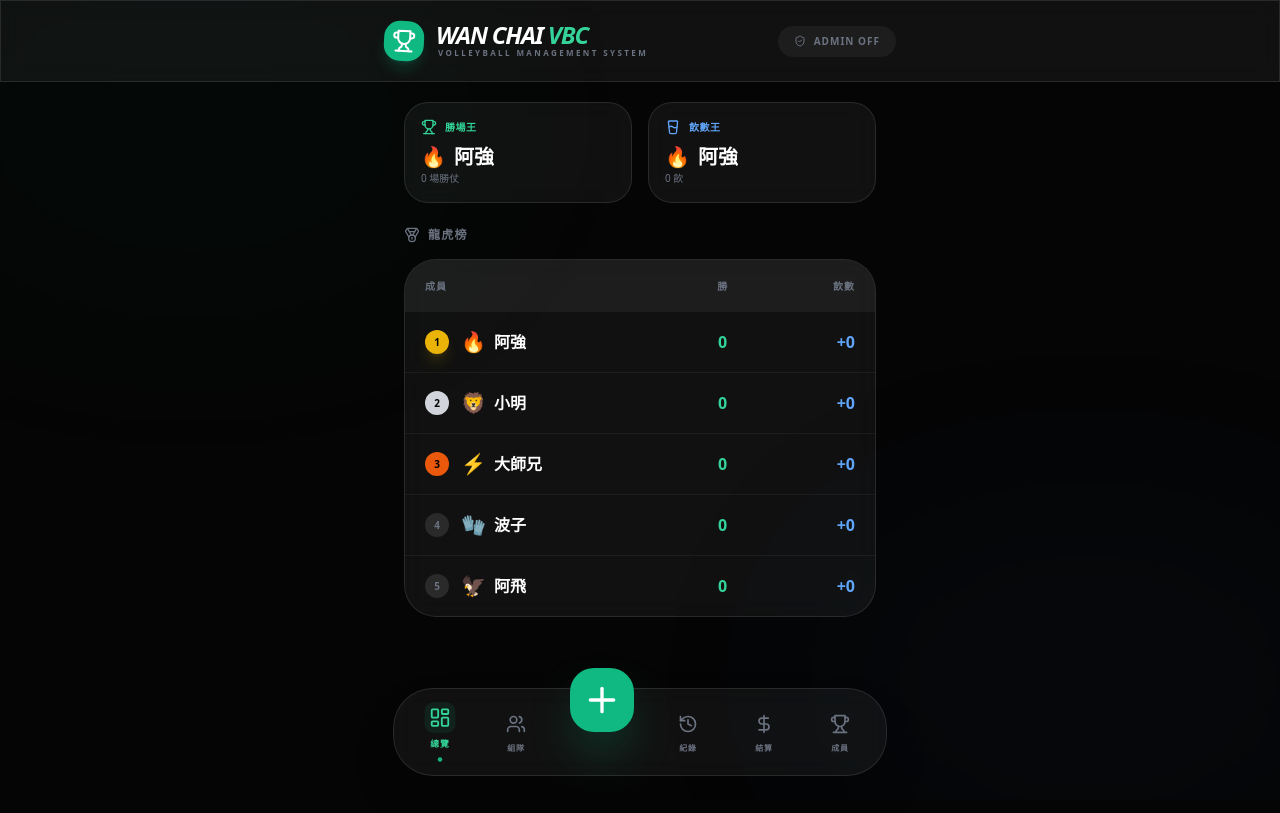
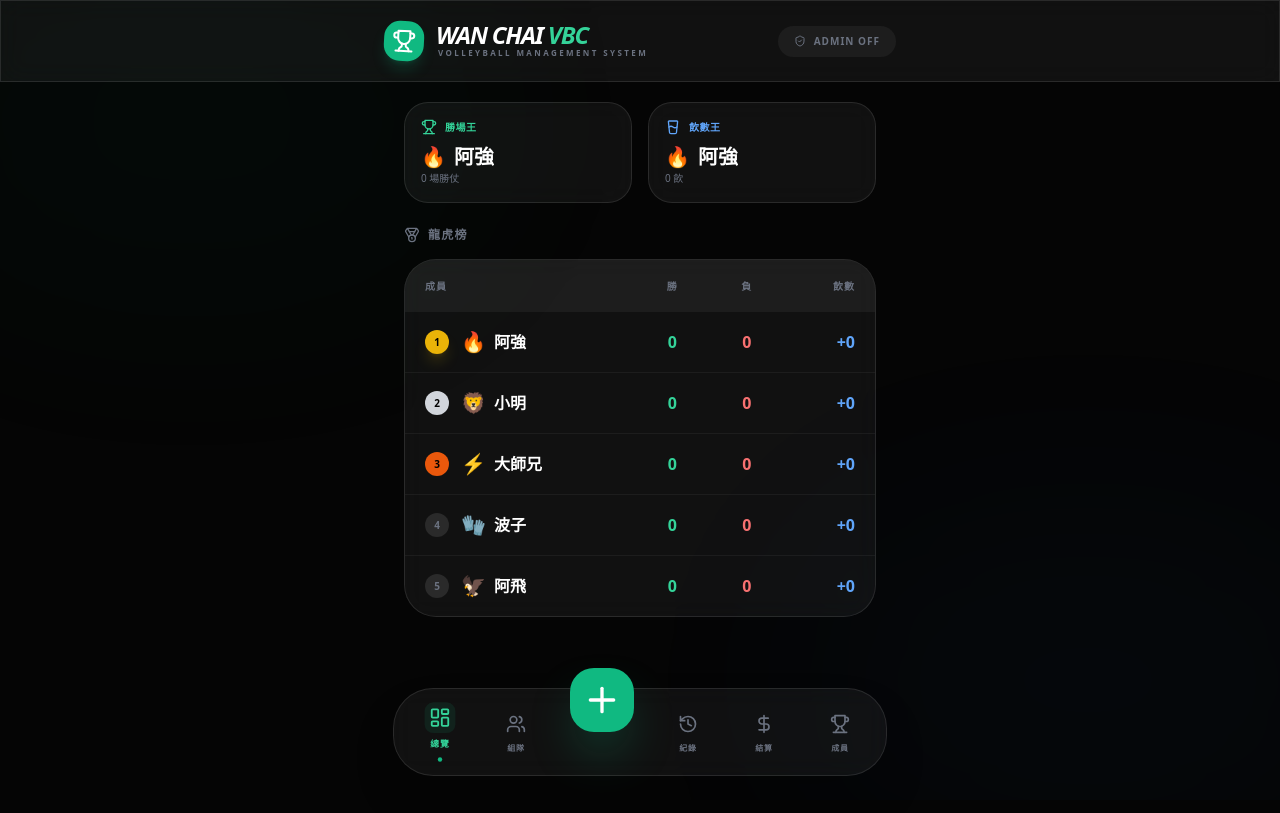
Before and after one commit to michaeltsz3817-ops/wan-chai-vbc, a React (Vite) app: page / in a window 1280 px wide. Built offline with nearby package versions, Linux system fonts and the light colour scheme.

Commit message:
feat: separate cumulative leaderboard from daily settlement stats

```diff
--- a/src/App.jsx
+++ b/src/App.jsx
@@ -69,6 +69,7 @@ function App() {
     const playersWithStats = useMemo(() => {
         return players.map(p => {
             let wins = 0;
+            let losses = 0;
             let drinks = 0;
             matches.forEach(m => {
                 if (!m.teams || m.winnerTeam === undefined) return;
@@ -79,10 +80,11 @@ function App() {
                     wins += 1;
                     drinks += 1; // Win is always +1 drink
                 } else if (wasInLoser) {
+                    losses += 1;
                     drinks -= 1; // Lose is always -1 drink
                 }
             });
-            return { ...p, wins, drinks };
+            return { ...p, wins, losses, drinks };
         });
     }, [players, matches]);
 
--- a/src/components/DailyReport.jsx
+++ b/src/components/DailyReport.jsx
@@ -133,6 +133,8 @@ export default function DailyReport({ players, matches }) {
                 <div className="space-y-3">
                     {players.map(p => {
                         let totalEarnings = 0;
+                        let dailyWins = 0;
+                        let dailyLosses = 0;
                         filteredMatches.forEach(m => {
                             if (!m.teams || m.winnerTeam === undefined) return;
                             const wasInWinner = m.teams[m.winnerTeam]?.some(wp => wp.id === p.id) || false;
@@ -140,8 +142,10 @@ export default function DailyReport({ players, matches }) {
 
                             if (wasInWinner) {
                                 totalEarnings += m.payout;
+                                dailyWins += 1;
                             } else if (wasInLoser) {
                                 totalEarnings -= m.stake;
+                                dailyLosses += 1;
                             }
                         });
 
@@ -155,9 +159,15 @@ export default function DailyReport({ players, matches }) {
                                     <PlayerIcon icon={p.icon} name={p.name} className="w-12 h-12" />
                                     <div>
                                         <span className="text-lg font-black italic tracking-tighter uppercase">{p.name}</span>
-                                        <p className="text-[8px] text-gray-600 font-bold uppercase tracking-widest mt-0.5">
-                                            Participated: {filteredMatches.filter(m => m.teams.flat().some(tp => tp.id === p.id)).length} games
-                                        </p>
+                                        <div className="flex items-center gap-2 mt-0.5">
+                                            <p className="text-[8px] text-gray-600 font-bold uppercase tracking-widest">
+                                                {dailyWins}勝 {dailyLosses}負
+                                            </p>
+                                            <span className="text-gray-800 text-[8px]">•</span>
+                                            <p className="text-[8px] text-gray-500 font-bold uppercase tracking-widest">
+                                                {filteredMatches.filter(m => m.teams.flat().some(tp => tp.id === p.id)).length} games
+                                            </p>
+                                        </div>
                                     </div>
                                 </div>
                                 <div className="text-right">
--- a/src/components/StatsHub.jsx
+++ b/src/components/StatsHub.jsx
@@ -66,6 +66,7 @@ export default function StatsHub({ players, matches }) {
                             <tr className="bg-white/5 text-gray-500 text-[10px] uppercase font-bold tracking-widest">
                                 <th className="px-5 py-4">成員</th>
                                 <th className="px-5 py-4 text-center">勝</th>
+                                <th className="px-5 py-4 text-center">負</th>
                                 <th className="px-5 py-4 text-right">飲數</th>
                             </tr>
                         </thead>
@@ -85,6 +86,7 @@ export default function StatsHub({ players, matches }) {
                                         </span>
                                     </td>
                                     <td className="px-5 py-4 text-center font-black text-emerald-400 text-base">{p.wins || 0}</td>
+                                    <td className="px-5 py-4 text-center font-black text-red-400 text-base">{p.losses || 0}</td>
                                     <td className={`px-5 py-4 text-right font-black text-base ${(p.drinks || 0) >= 0 ? 'text-blue-400' : 'text-red-400'}`}>
                                         {(p.drinks || 0) >= 0 ? `+${(p.drinks || 0)}` : (p.drinks || 0)}
                                     </td>
```
